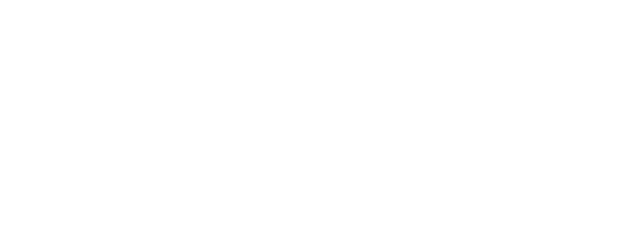
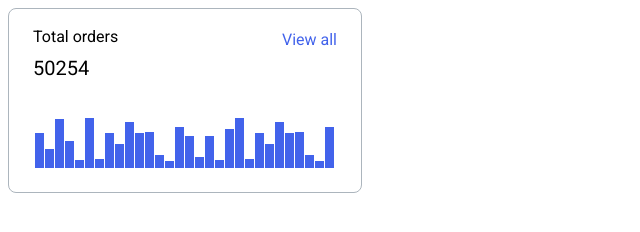
Before and after one commit to js-tasks-ru/htmlcss-20220414_phpwork, a website: page 04-lection2/01-histogram/index.html in a window 1280 px wide. Shown: the whole page, without its empty margins (0-640 px from the left). Drawn offline with Linux system fonts and the light colour scheme.

Commit message:
solution for lection2 task1 (histogram) v3

```diff
--- a/04-lection2/01-histogram/histogram.css
+++ b/04-lection2/01-histogram/histogram.css
@@ -0,0 +1,62 @@
+.histogram {
+    width: 354px;
+    height: 185px;
+    border: 1px solid var(--grey-3);
+    border-radius: 8px;
+    padding: 16px 24px 24px;
+    box-sizing: border-box;
+
+    font: normal 16px 'Inter', 'Roboto', sans-serif;
+    line-height: 24px;
+
+    display: flex;
+    flex-direction: column;
+    justify-content: space-between;
+}
+
+.histogram__top {
+    display: flex;
+    flex-direction: row;
+    justify-content: space-between;
+}
+
+.histogram__title {
+    width: 200px;
+}
+
+.histogram__total {
+    font-size: 20px;
+    line-height: 26px;
+    padding-top: 6px;
+}
+
+.histogram__viewall {
+    padding-top: 3px;
+}
+
+.histogram__viewall__link {
+    text-decoration: none;
+    color: var(--light-blue);
+}
+
+.histogram__box {
+    display: flex;
+    justify-content: space-between;
+    align-items: flex-end;
+
+    height: 50px;
+    width: 100%;
+    padding: 0 3px 0 2px;
+    box-sizing: border-box;
+}
+
+.histogram__item {
+    height: var(--hvalue);
+    flex-basis: 100%;
+    margin-right: 1px;
+    background-color: var(--light-blue);
+}
+
+.histogram__item:last-of-type {
+    margin-right: 0;
+}
--- a/04-lection2/01-histogram/index.html
+++ b/04-lection2/01-histogram/index.html
@@ -6,6 +6,51 @@
         <link rel="stylesheet" href="./histogram.css">
     </head>
     <body>
+        <div class="histogram">
+            <div class="histogram__top">
+                <div class="histogram__title">
+                    Total orders
+                    <div class="histogram__total">
+                        50254
+                    </div>
+                </div>
+                <div class="histogram__viewall">
+                    <a href="#" class="histogram__viewall__link">View all</a>
+                </div>
+            </div>
 
+            <div class="histogram__box">
+                <div class="histogram__item" style="--hvalue: 70%;"></div>
+                <div class="histogram__item" style="--hvalue: 39%;"></div>
+                <div class="histogram__item" style="--hvalue: 98%;"></div>
+                <div class="histogram__item" style="--hvalue: 54%;"></div>
+                <div class="histogram__item" style="--hvalue: 17%;"></div>
+                <div class="histogram__item" style="--hvalue: 100%;"></div>
+                <div class="histogram__item" style="--hvalue: 19%;"></div>
+                <div class="histogram__item" style="--hvalue: 70%;"></div>
+                <div class="histogram__item" style="--hvalue: 48%;"></div>
+                <div class="histogram__item" style="--hvalue: 92%;"></div>
+                <div class="histogram__item" style="--hvalue: 70%;"></div>
+                <div class="histogram__item" style="--hvalue: 72%;"></div>
+                <div class="histogram__item" style="--hvalue: 27%;"></div>
+                <div class="histogram__item" style="--hvalue: 15%;"></div>
+                <div class="histogram__item" style="--hvalue: 83%;"></div>
+                <div class="histogram__item" style="--hvalue: 65%;"></div>
+                <div class="histogram__item" style="--hvalue: 23%;"></div>
+                <div class="histogram__item" style="--hvalue: 65%;"></div>
+                <div class="histogram__item" style="--hvalue: 17%;"></div>
+                <div class="histogram__item" style="--hvalue: 79%;"></div>
+                <div class="histogram__item" style="--hvalue: 100%;"></div>
+                <div class="histogram__item" style="--hvalue: 19%;"></div>
+                <div class="histogram__item" style="--hvalue: 70%;"></div>
+                <div class="histogram__item" style="--hvalue: 48%;"></div>
+                <div class="histogram__item" style="--hvalue: 92%;"></div>
+                <div class="histogram__item" style="--hvalue: 70%;"></div>
+                <div class="histogram__item" style="--hvalue: 72%;"></div>
+                <div class="histogram__item" style="--hvalue: 27%;"></div>
+                <div class="histogram__item" style="--hvalue: 15%;"></div>
+                <div class="histogram__item" style="--hvalue: 83%;"></div>
+            </div>
+        </div>
     </body>
 </html>
--- a/assets/css/main.css
+++ b/assets/css/main.css
@@ -6,6 +6,7 @@
     --pink: #F784AD;
     --purple: #7048E8;
     --blue: #374FC7;
+    --light-blue: #4263EB;
     --red: #F03D3E;
     --grey-1: #F8F9FA;
     --grey-2: #DDE2E5;
--- a/assets/fonts/fonts.css
+++ b/assets/fonts/fonts.css
@@ -1 +1,2 @@
 @import url('https://fonts.googleapis.com/css2?family=Roboto:ital,wght@0,100;0,300;0,400;0,500;0,700;0,900;1,100;1,300;1,400;1,500;1,700;1,900&display=swap');
+@import url('https://fonts.googleapis.com/css2?family=Inter:ital,wght@0,100;0,300;0,400;0,500;0,700;0,900;1,100;1,300;1,400;1,500;1,700;1,900&display=swap');
```
